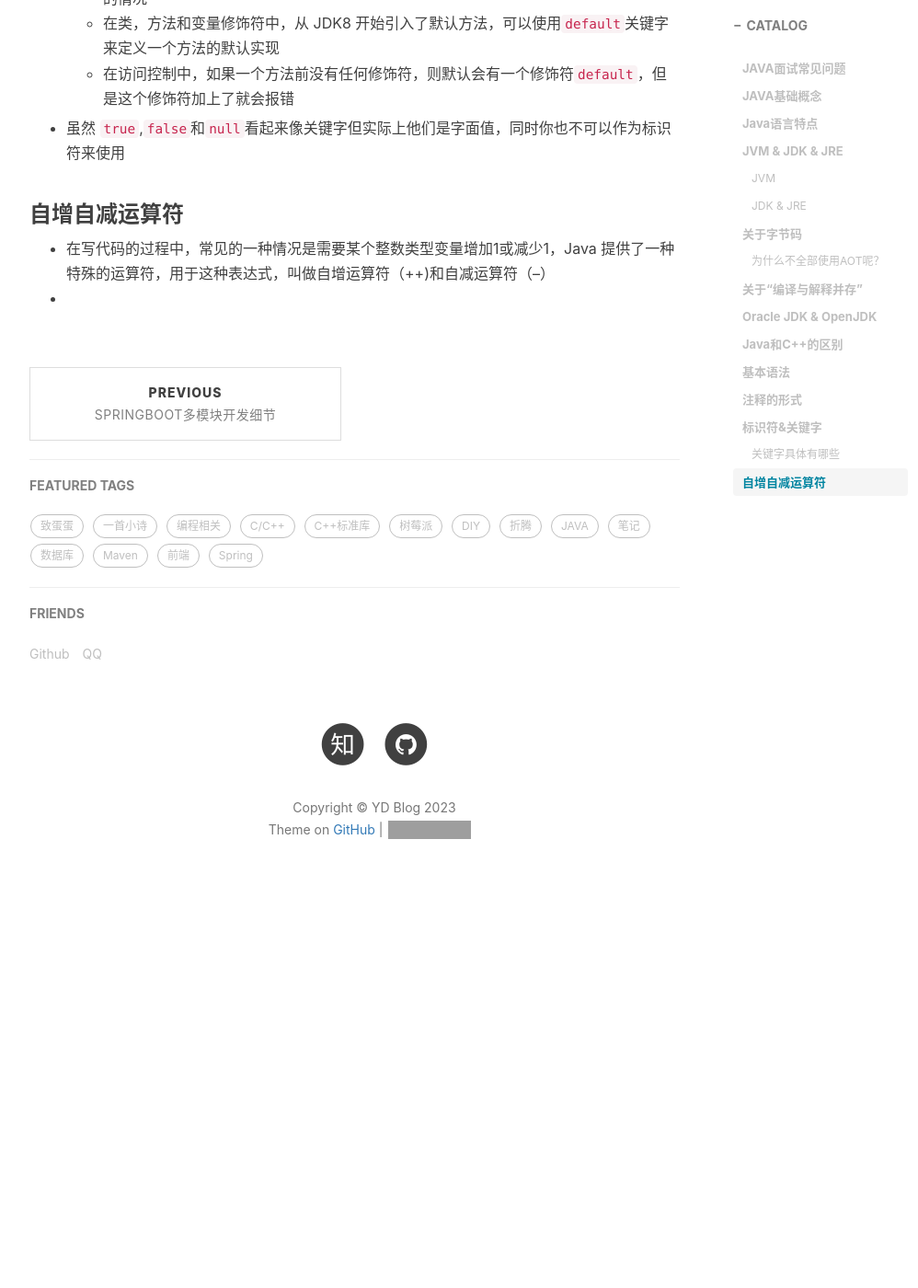
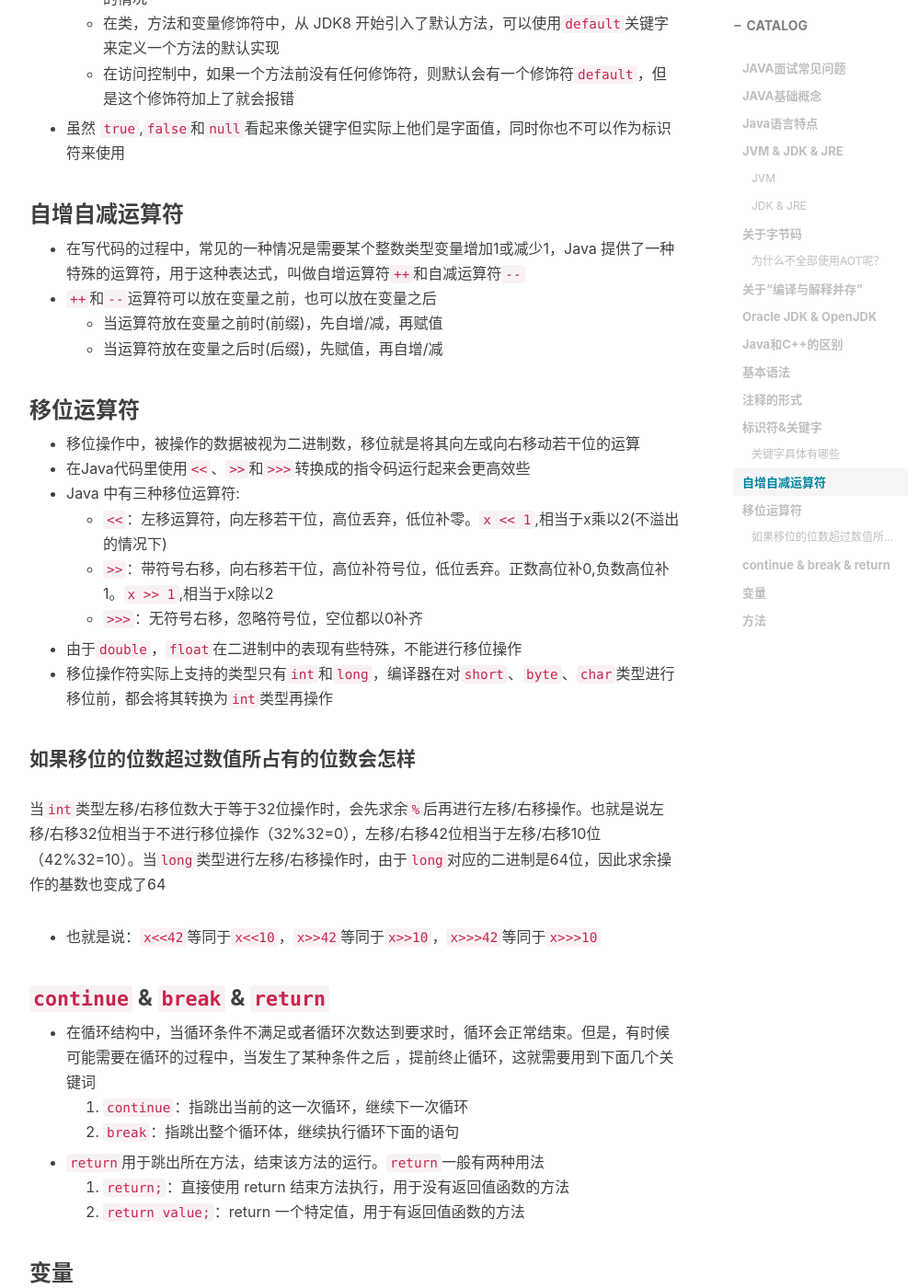
Before and after one commit to devilYD/devilYD.github.io, a Jekyll site: the page built from _posts/2022-12-27-JAVA面试常见问题.md, in a window 1280 px wide and 1400 px high, scrolled down 5486 px. Shown: the whole window at 92% size, without its empty margins (233-1231 px from the left). Built offline with Jekyll 4.4.1, drawn with Linux system fonts in a browser that asks for light colours; nearby versions of some CDN libraries; comment, search, counter and statistics services are not loaded; before the commit the page ends 6492 px from its top, so only the background shows below that; some of the changed text lies outside the part shown; grey boxes are pictures that could not be loaded.

Commit message:
java基础语法

```diff
--- a/_posts/2022-12-27-JAVA面试常见问题.md
+++ b/_posts/2022-12-27-JAVA面试常见问题.md
@@ -129,5 +129,50 @@ tags:
 
 ### 自增自减运算符
 
-* 在写代码的过程中，常见的一种情况是需要某个整数类型变量增加1或减少1，Java 提供了一种特殊的运算符，用于这种表达式，叫做自增运算符（++)和自减运算符（--）
-*
+* 在写代码的过程中，常见的一种情况是需要某个整数类型变量增加1或减少1，Java 提供了一种特殊的运算符，用于这种表达式，叫做自增运算符`++`和自减运算符`--`
+* `++`和`--`运算符可以放在变量之前，也可以放在变量之后
+  * 当运算符放在变量之前时(前缀)，先自增/减，再赋值
+  * 当运算符放在变量之后时(后缀)，先赋值，再自增/减
+
+### 移位运算符
+
+* 移位操作中，被操作的数据被视为二进制数，移位就是将其向左或向右移动若干位的运算
+* 在Java代码里使用`<<`、`>>`和`>>>`转换成的指令码运行起来会更高效些
+* Java 中有三种移位运算符:
+  * `<<`：左移运算符，向左移若干位，高位丢弃，低位补零。`x << 1`,相当于x乘以2(不溢出的情况下)
+  * `>>`：带符号右移，向右移若干位，高位补符号位，低位丢弃。正数高位补0,负数高位补1。`x >> 1`,相当于x除以2
+  * `>>>`：无符号右移，忽略符号位，空位都以0补齐
+* 由于`double`，`float`在二进制中的表现有些特殊，不能进行移位操作
+* 移位操作符实际上支持的类型只有`int`和`long`，编译器在对`short`、`byte`、`char`类型进行移位前，都会将其转换为`int`类型再操作
+
+#### 如果移位的位数超过数值所占有的位数会怎样
+
+当`int`类型左移/右移位数大于等于32位操作时，会先求余`%`后再进行左移/右移操作。也就是说左移/右移32位相当于不进行移位操作（32%32=0），左移/右移42位相当于左移/右移10位（42%32=10）。当`long`类型进行左移/右移操作时，由于`long`对应的二进制是64位，因此求余操作的基数也变成了64
+
+* 也就是说：`x<<42`等同于`x<<10`，`x>>42`等同于`x>>10`，`x>>>42`等同于`x>>>10`
+
+### `continue` & `break` & `return`
+
+* 在循环结构中，当循环条件不满足或者循环次数达到要求时，循环会正常结束。但是，有时候可能需要在循环的过程中，当发生了某种条件之后 ，提前终止循环，这就需要用到下面几个关键词
+  1. `continue`：指跳出当前的这一次循环，继续下一次循环
+  2. `break`：指跳出整个循环体，继续执行循环下面的语句
+* `return`用于跳出所在方法，结束该方法的运行。`return`一般有两种用法
+  1. `return;`：直接使用 return 结束方法执行，用于没有返回值函数的方法
+  2. `return value;`：return 一个特定值，用于有返回值函数的方法
+
+### 变量
+
+* 成员变量与局部变量的区别：
+  * **语法形式**：从语法形式上看，成员变量是属于类的，而局部变量是在代码块或方法中定义的变量或是方法的参数；成员变量可以被`public`,`private`,`static`等修饰符所修饰，而局部变量不能被访问控制修饰符及`static`所修饰；但是，成员变量和局部变量都能被`final`所修饰
+  * **存储方式**：从变量在内存中的存储方式来看,如果成员变量是使用`static`修饰的，那么这个成员变量是属于类的，如果没有使用`static`修饰，这个成员变量是属于实例的。而对象存在于堆内存，局部变量则存在于栈内存
+  * **生存时间**：从变量在内存中的生存时间上看，成员变量是对象的一部分，它随着对象的创建而存在，而局部变量随着方法的调用而自动生成，随着方法的调用结束而消亡
+  * **默认值**：从变量是否有默认值来看，成员变量如果没有被赋初始值，则会自动以类型的默认值而赋值（一种情况例外:被`final`修饰的成员变量也必须显式地赋值），而局部变量则不会自动赋值
+* 静态变量的作用：
+  * 静态变量可以被类的所有实例共享。无论一个类创建了多少个对象，它们都共享同一份静态变量
+  * 通常情况下，静态变量会被`final`关键字修饰成为常量
+* 字符型常量和字符串常量的区别：
+  1. **形式**：字符常量是单引号引起的一个字符，字符串常量是双引号引起的0个或若干个字符
+  2. **含义**： 字符常量相当于一个整型值(ASCII值),可以参加表达式运算; 字符串常量代表一个地址值(该字符串在内存中存放位置)
+  3. **占内存大小**：字符常量只占2个字节; 字符串常量占若干个字节
+
+### 方法
```
